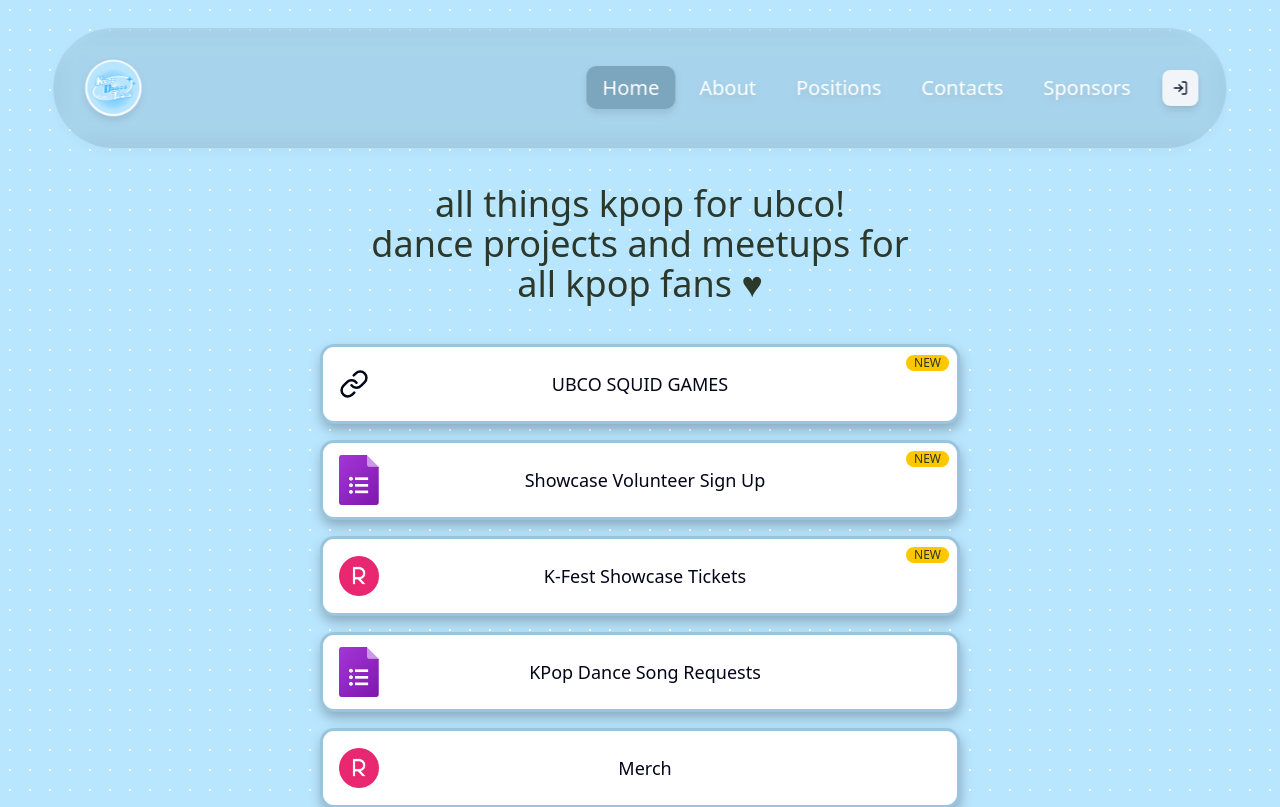
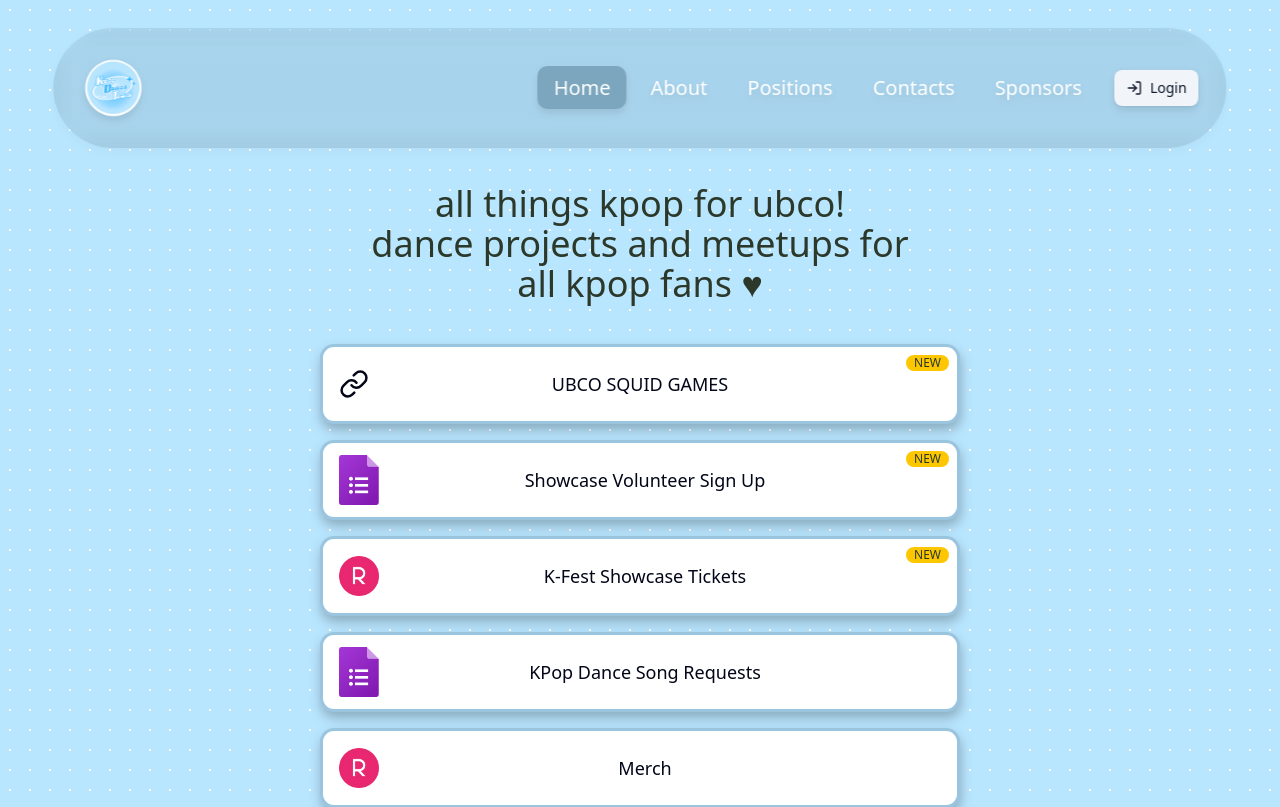
Before and after one commit to kdtsuo/vite, a React (Vite) app: page /home in a window 1280 px wide. Shown: the top 807 px of the page. Built offline with nearby package versions, Linux system fonts and the light colour scheme; no server answers.

Commit message:
feat: add LogOut icon to Navbar and update Login button text for clarity

```diff
--- a/src/components/Navbar.tsx
+++ b/src/components/Navbar.tsx
@@ -2,7 +2,7 @@ import { Link, useLocation } from "react-router-dom";
 import kdtlogotransparent from "../assets/img/kdtlogotransparent.png";
 import IconButton from "./subcomponents/IconButton";
 import { supabase } from "@/lib/supabase";
-import { Loader2, LogIn, Menu } from "lucide-react";
+import { Loader2, LogIn, LogOut, Menu } from "lucide-react";
 import { useState } from "react";
 import {
   Sheet,
@@ -74,8 +74,8 @@ function LoginDialog() {
   return (
     <Dialog open={isOpen} onOpenChange={setIsOpen}>
       <DialogTrigger asChild>
-        <Button size="icon" className="cursor-pointer" variant="secondary">
-          <LogIn size={24} />
+        <Button className="cursor-pointer" variant="secondary">
+          <LogIn size={24} /> Login
         </Button>
       </DialogTrigger>
       <DialogContent className="sm:max-w-[425px]">
@@ -170,7 +170,7 @@ export default function Navbar() {
         }}
         className="cursor-pointer"
       >
-        Logout
+        <LogOut size={24} /> Logout
       </Button>
     </div>
   ) : (
```
